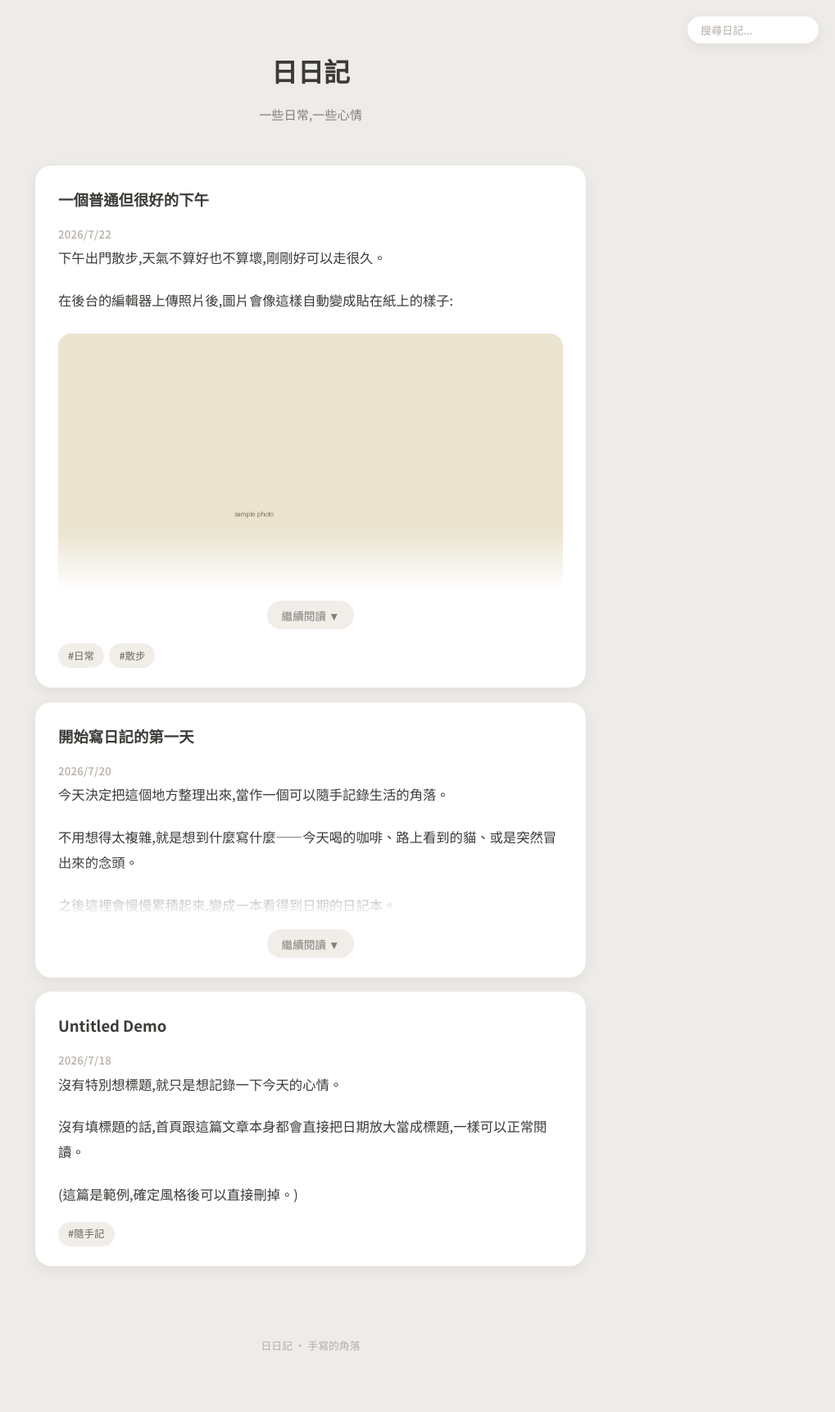
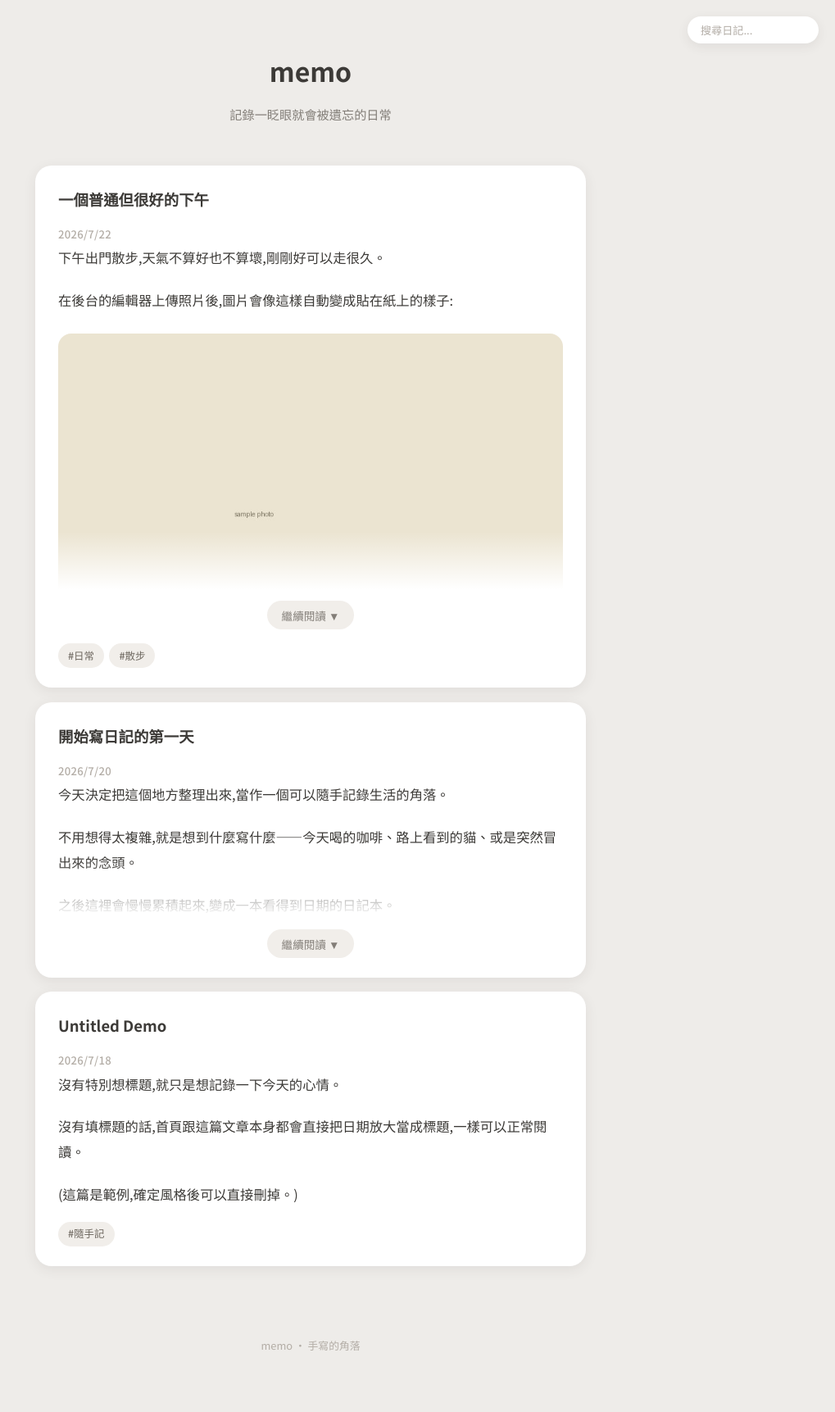
Before and after one commit to muginoumini/memo, a Jekyll site: the page built from index.html, in a window 1280 px wide. Shown: the whole page at 82% size, without its empty margins (261-1280 px from the left). Built offline with Jekyll 4.4.1, drawn with Linux system fonts in a browser that asks for light colours; the list of posts is cut into pages by our own code.

Commit message:
Update _config.yml

```diff
--- a/_config.yml
+++ b/_config.yml
@@ -1,5 +1,5 @@
-title: 日日記
-description: 一些日常,一些心情
+title: memo
+description: 記錄一眨眼就會被遺忘的日常
 author: 我
 lang: zh-Hant
 
@@ -8,7 +8,7 @@ url: "https://muginoumini.github.io"
 
 # 如果你的 repo 名稱不是「你的帳號.github.io」,這裡要填 "/你的repo名稱"
 # 例如 repo 叫 my-diary,這裡就填 "/my-diary"
-baseurl: "/memo/"
+baseurl: "/memo"
 
 markdown: kramdown
 permalink: /:year/:month/:day/:title/
```
